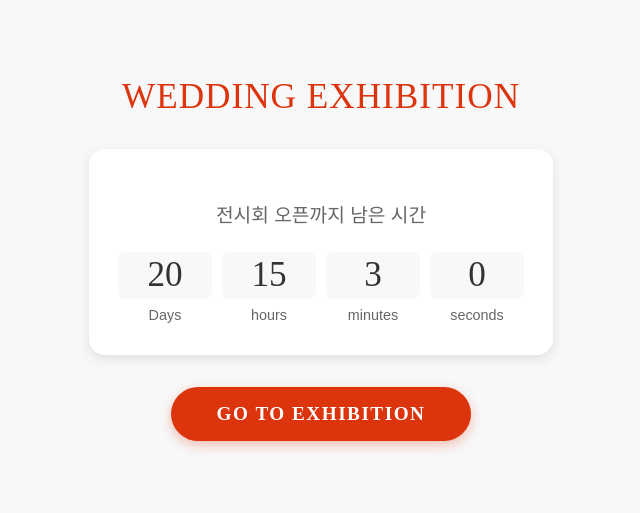
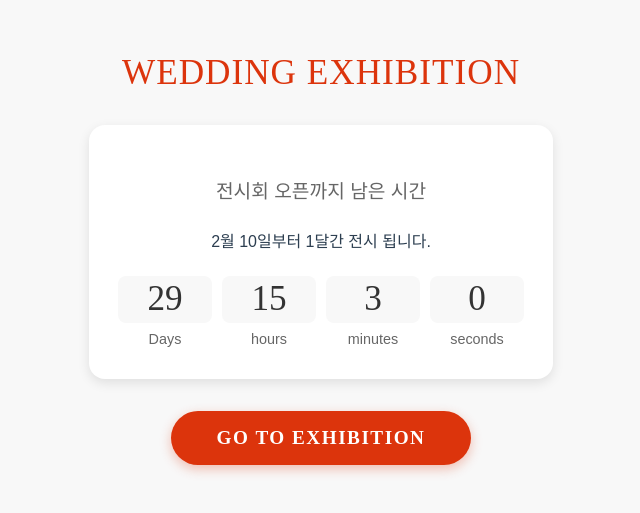
Before and after one commit to rowanna/wedding-exhibition, a Vue app: page / in a window 1280 px wide. Shown: the part 173-686 px from the top of the page, without its empty margins (319-959 px from the left). Built offline with nearby package versions, Linux system fonts and the light colour scheme.

Commit message:
Feat: Edit targetday and add explanation text

```diff
--- a/src/components/countdown.vue
+++ b/src/components/countdown.vue
@@ -4,6 +4,7 @@
 
     <div v-if="!isActive" class="countdown">
       <p class="countdown-text">전시회 오픈까지 남은 시간</p>
+      <p class="countdown-text-small">2월 10일부터 1달간 전시 됩니다.</p>
       <div class="time-container">
         <div class="time-block">
           <span class="time-value">{{ days }}</span>
@@ -40,7 +41,7 @@ import { ref, computed, onMounted, onUnmounted } from 'vue';
 // const targetDate = new Date();
 // targetDate.setDate(targetDate.getDate() + ((1 + 7 - targetDate.getDay()) % 7 || 7)); // Next Monday
 
-const targetDate = new Date(2026, 1, 1);
+const targetDate = new Date(2026, 1, 10);
 targetDate.setHours(0, 0, 0, 0); // Set to midnight
 
 const now = ref(new Date());
@@ -126,6 +127,10 @@ const goToExhibition = () => {
   color: #666;
   margin-bottom: 1.5rem;
 }
+.countdown-text-small {
+  font-size: 1.0rem;
+  margin-bottom: 1.5rem
+}
 
 .time-container {
   display: flex;
```
